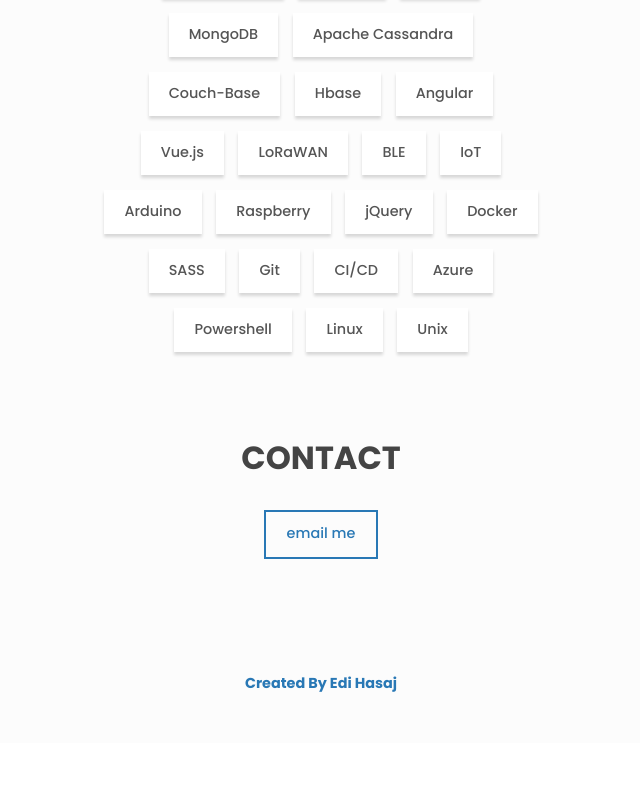
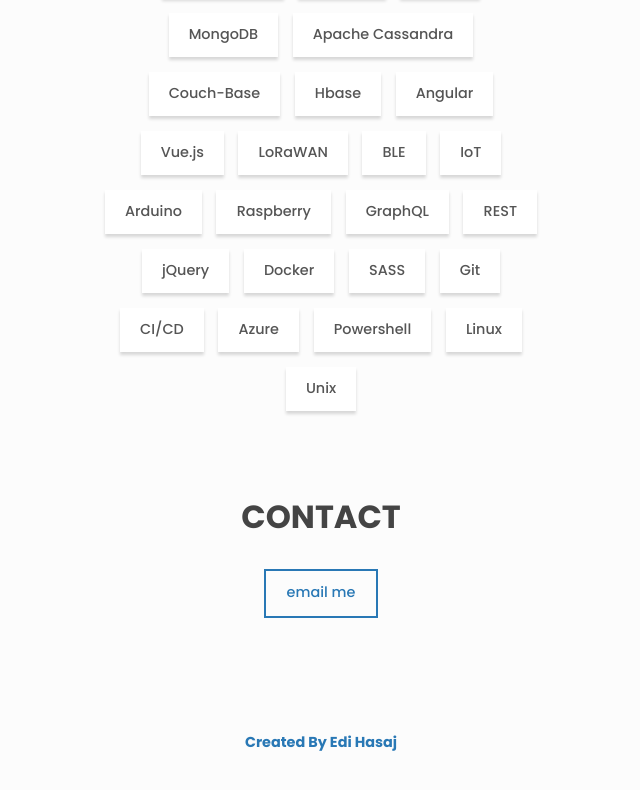
Before and after one commit to edihasaj/portfolio, a React (Create React App) app: page / in a window 1280 px wide. Shown: the part 3193-3983 px from the top of the page, without its empty margins (319-959 px from the left). Before the commit the page ends 3936 px from the top, so only its background shows below. Built offline with nearby package versions, Linux system fonts and the light colour scheme.

Commit message:
Update portfolio.js

```diff
--- a/src/portfolio.js
+++ b/src/portfolio.js
@@ -191,6 +191,8 @@ const skills = [
   'IoT',
   'Arduino',
   'Raspberry',
+  'GraphQL',
+  'REST',
   'jQuery',
   'Docker',
   'SASS',
```
